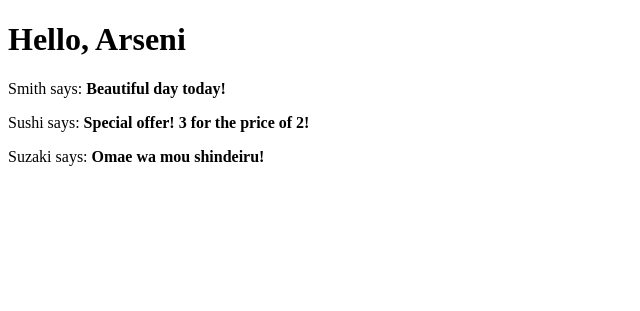
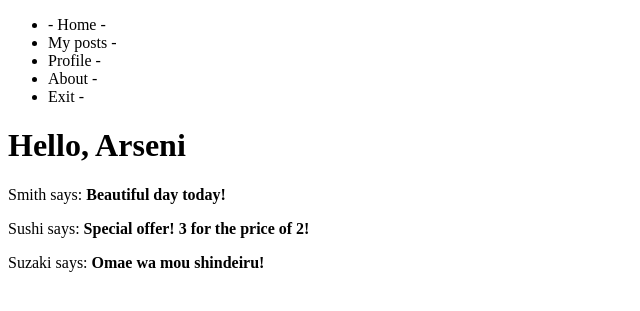
Before and after one commit to Yoinezero/flask-project, a Flask app: page / in a window 1280 px wide. Shown: the top 311 px of the page, without its empty margins (0-640 px from the left). Run offline with Flask 2, Linux system fonts and the light colour scheme.

Commit message:
split template into base template and content

```diff
--- /dev/null
+++ b/app/templates/base.html
@@ -0,0 +1,29 @@
+<!DOCTYPE html>
+<html lang="en">
+    <head>
+        <meta charset="UTF-8">
+        {% if title %}
+        <title>{{ title }} - Flask project</title>
+        {% else %}
+        <title>Hello, world!</title>
+        {% endif %}
+    </head>
+    <body>
+
+        <nav id="navbar">
+            <ul id="navbar-menu">
+                <li class="navbar-item"> - Home - </li>
+                <li class="navbar-item">My posts - </li>
+                <li class="navbar-item">Profile - </li>
+                <li class="navbar-item">About - </li>
+                <li class="navbar-item">Exit - </li>
+            </ul>
+        </nav>
+
+
+        {% block content %}
+
+        {% endblock %}
+
+    </body>
+</html>
--- a/app/templates/index.html
+++ b/app/templates/index.html
@@ -1,14 +1,6 @@
-<!DOCTYPE html>
-<html lang="en">
-    <head>
-        <meta charset="UTF-8">
-        {% if title %}
-        <title>{{ title }} - Flask project</title>
-        {% else %}
-        <title>Hello, world!</title>
-        {% endif %}
-    </head>
-    <body>
+{% extends "base.html" %}
+
+{% block content %}
 
     <h1>Hello, {{ user.username }}</h1>
 
@@ -19,6 +11,4 @@
         </p>
     </div>
     {% endfor %}
-
-    </body>
-</html>
+{% endblock %}
```
Lines whose indentation alone changed are shown as unchanged.
